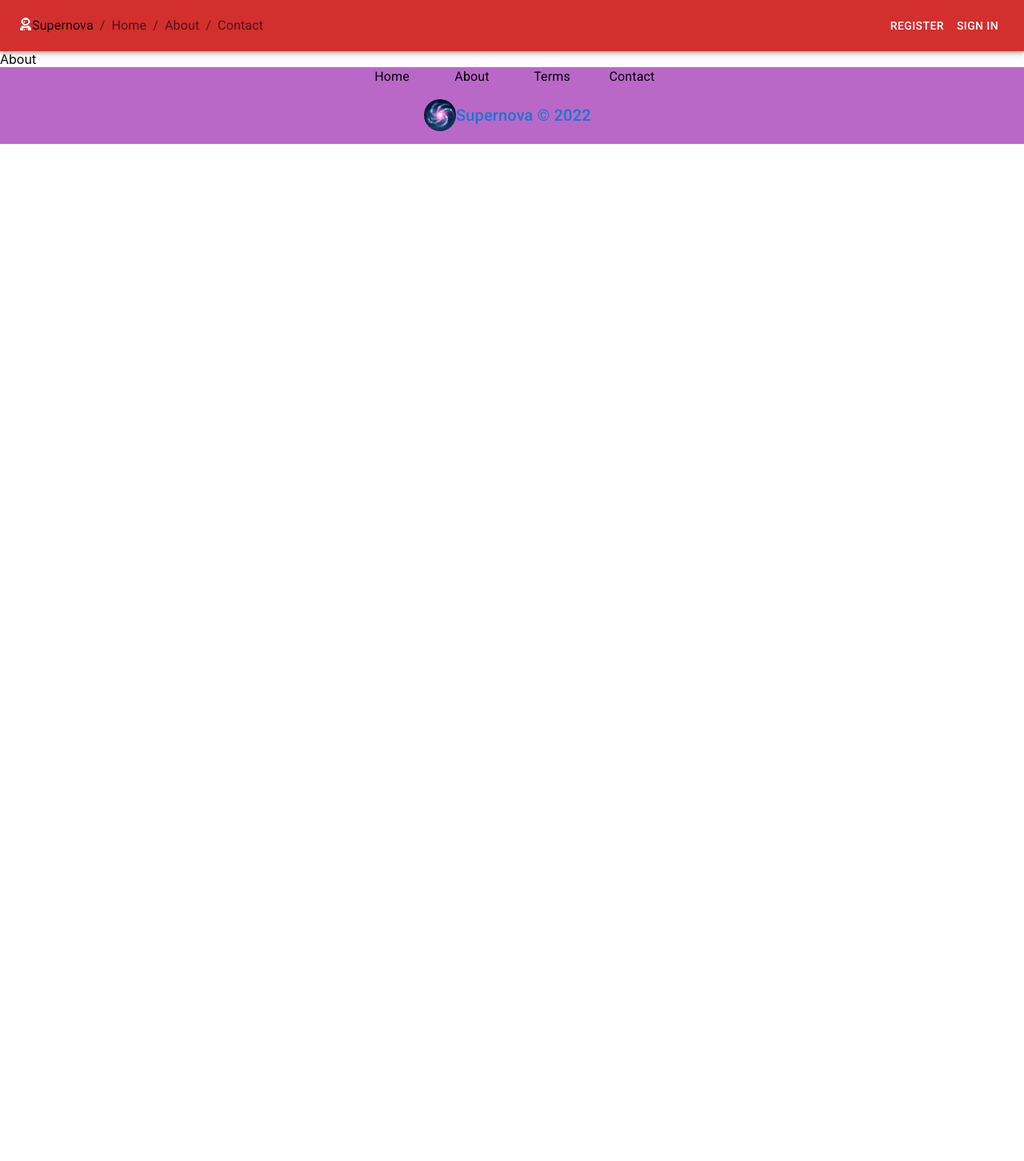
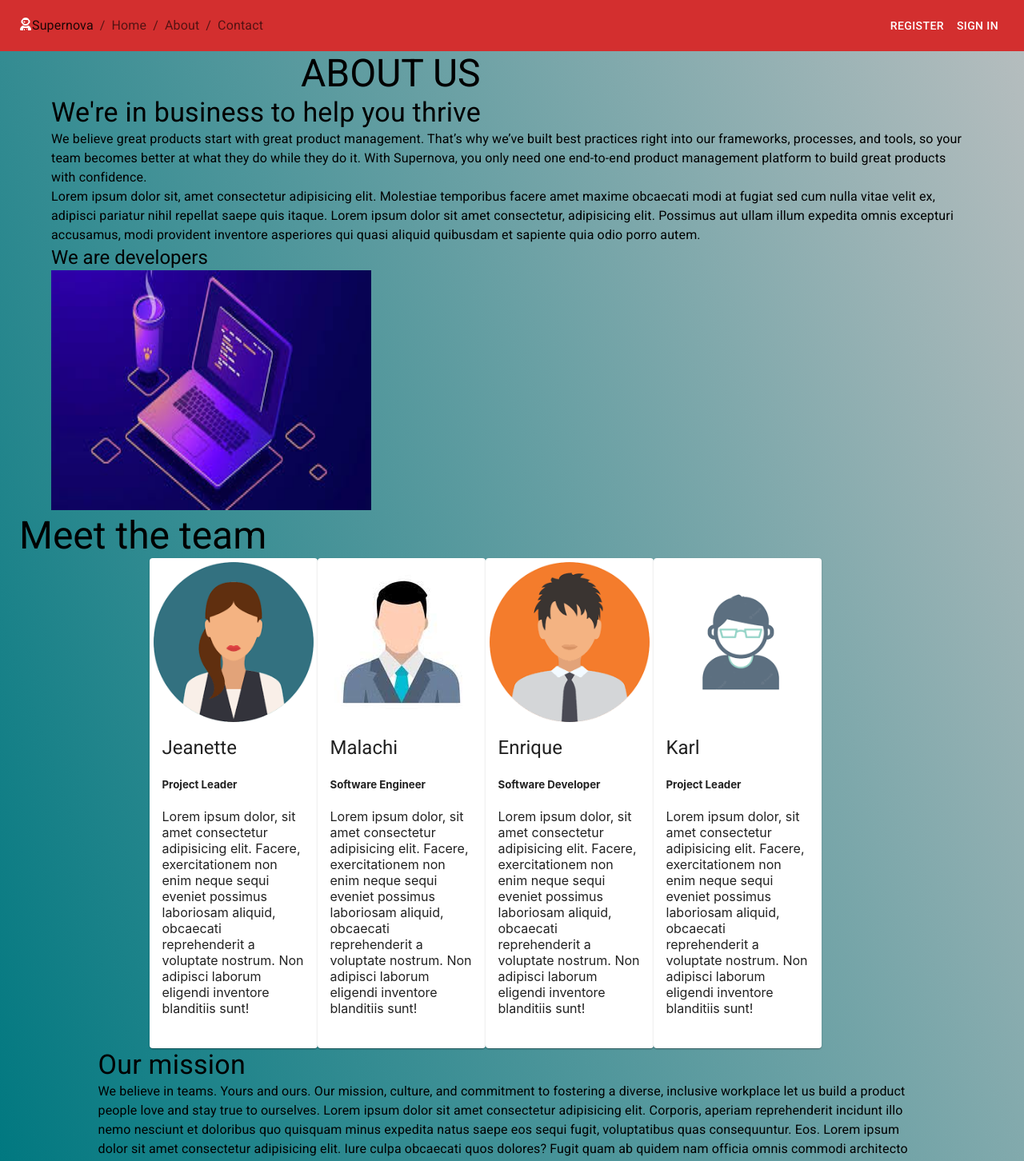
Before and after one commit to MalachiNichols/super-react, a React (Create React App) app: page /about in a window 1280 px wide. Shown: the top 1452 px of the page at 80% size. Before the commit the page ends 800 px from the top, so only its background shows below. Built offline with nearby package versions, Linux system fonts and the light colour scheme.

Commit message:
updating about page

```diff
--- a/src/App.css
+++ b/src/App.css
@@ -1,38 +1,15 @@
-.App {
-  text-align: center;
+#page-container {
+  position: relative;
+  min-height: 100vh;
 }
 
-.App-logo {
-  height: 40vmin;
-  pointer-events: none;
+#content-wrap {
+  padding-bottom: 7rem;
 }
 
-@media (prefers-reduced-motion: no-preference) {
-  .App-logo {
-    animation: App-logo-spin infinite 20s linear;
-  }
-}
-
-.App-header {
-  background-color: #282c34;
-  min-height: 100vh;
-  display: flex;
-  flex-direction: column;
-  align-items: center;
-  justify-content: center;
-  font-size: calc(10px + 2vmin);
-  color: white;
-}
-
-.App-link {
-  color: #61dafb;
-}
-
-@keyframes App-logo-spin {
-  from {
-    transform: rotate(0deg);
-  }
-  to {
-    transform: rotate(360deg);
-  }
-}
+/* #footer {
+  position: absolute;
+  bottom: 0;
+  width: 100%;
+  height: 2.5rem;
+} */
--- a/src/App.js
+++ b/src/App.js
@@ -12,6 +12,8 @@ import Footer from './pages/Footer'
 function App() {
   return (
     <Router>
+      <div id='page-container'>
+        <div id='content-wrap'>
           <Navbar />
           <Routes>
             <Route path='/' element={<Home />} />
@@ -21,7 +23,9 @@ function App() {
             <Route path='/signin' element={<SignIn />} />
             <Route path='/*' element={<Error/>} />
           </Routes>
-      <Footer />
+        </div>
+        <Footer id='footer' />
+      </div>
     </Router>
   );
 }
--- a/src/pages/About.js
+++ b/src/pages/About.js
@@ -1,9 +1,183 @@
-import React from 'react'
+import { Typography, Card, CardContent, CardMedia, Grid } from "@mui/material";
+import { Container } from "@mui/system";
+import React from "react";
 
 const About = () => {
   return (
-    <div>About</div>
-  )
-}
+    <Container sx={{ background: 'linear-gradient(70deg,#007880, #b5bdbe)' }} maxWidth={false}>
+      <Typography variant="h3" sx={{ ml: 44 }}>ABOUT US</Typography>
+      <Container>
+        <div class="container">
+          <div class="row">
+            <div class="col-lg-6 mt-5" id="thriveHeader">
+              <Typography variant="h4">
+                We're in business to help you thrive
+              </Typography>
+              <Typography variant="body1">
+                We believe great products start with great product management.
+                That’s why we’ve built best practices right into our frameworks,
+                processes, and tools, so your team becomes better at what they
+                do while they do it. With Supernova, you only need one
+                end-to-end product management platform to build great products
+                with confidence.
+              </Typography>
+              <Typography variant="body1">
+                Lorem ipsum dolor sit, amet consectetur adipisicing elit.
+                Molestiae temporibus facere amet maxime obcaecati modi at fugiat
+                sed cum nulla vitae velit ex, adipisci pariatur nihil repellat
+                saepe quis itaque. Lorem ipsum dolor sit amet consectetur,
+                adipisicing elit. Possimus aut ullam illum expedita omnis
+                excepturi accusamus, modi provident inventore asperiores qui
+                quasi aliquid quibusdam et sapiente quia odio porro autem.
+              </Typography>
+            </div>
 
-export default About
+            <div class="col-lg-5 offset-lg-1 my-5">
+              <Typography variant="h5" id="developerHeader">
+                We are developers
+              </Typography>
+              <img
+                id="computerImg"
+                src="assets/computer img.jpg"
+                alt="computer"
+                width="400"
+                height="300"
+              />
+            </div>
+          </div>
+        </div>
+      </Container>
+      <Typography variant="h3" color="color: azure;">
+        Meet the team
+      </Typography>
+
+    {/* Profiles start HERE!!!! */}
+    {/* Jeanette  */}
+
+      <Grid xs container columnSpacing={8} sx={{ mx: "auto", width: 1035 }}>
+        <Grid item>
+          <Card sx={{ width: 210 }}>
+            <CardMedia
+              sx={{ height: 200, width: 200, ml: '5px', mt: '5px' }}
+              image="assets/Jay.png"
+              title="Jeanette's pic"
+            />
+            <CardContent>
+              <Typography variant="h5" component="div">
+                Jeanette
+              </Typography>
+              {/* <img src="assets/Jay.png" class="card-img-top" alt="jeanette" /> */}
+              <Typography variant="h5" class="card-title">
+                Project Leader
+              </Typography>
+              <Typography variant="body1" class="card-text">
+                Lorem ipsum dolor, sit amet consectetur adipisicing elit.
+                Facere, exercitationem non enim neque sequi eveniet possimus
+                laboriosam aliquid, obcaecati reprehenderit a voluptate nostrum.
+                Non adipisci laborum eligendi inventore blanditiis sunt!
+              </Typography>
+            </CardContent>
+          </Card>
+        </Grid>
+
+        {/* Malachi  */}
+
+        <Grid item class="card h-100">
+        <Card sx={{ width: 210 }}>
+            <CardMedia
+              sx={{ height: 200, width: 200, ml: '5px', mt: '5px' }}
+              image="assets/mal.jpg"
+              title="Jeanette's pic"
+            />
+            <CardContent>
+              <Typography variant="h5" component="div">
+                Malachi
+              </Typography>
+              {/* <img src="assets/Jay.png" class="card-img-top" alt="jeanette" /> */}
+              <Typography variant="h5" class="card-title">
+                Software Engineer
+              </Typography>
+              <Typography variant="body1" class="card-text">
+                Lorem ipsum dolor, sit amet consectetur adipisicing elit.
+                Facere, exercitationem non enim neque sequi eveniet possimus
+                laboriosam aliquid, obcaecati reprehenderit a voluptate nostrum.
+                Non adipisci laborum eligendi inventore blanditiis sunt!
+              </Typography>
+            </CardContent>
+          </Card>
+        </Grid>
+
+      {/* Ricky  */}
+
+        <Grid item class="card h-100">
+        <Card sx={{ width: 210 }}>
+            <CardMedia
+              sx={{ height: 200, width: 200, ml: '5px', mt: '5px' }}
+              image="assets/ric.png"
+              title="Jeanette's pic"
+            />
+            <CardContent>
+              <Typography variant="h5" component="div">
+                Enrique
+              </Typography>
+              {/* <img src="assets/Jay.png" class="card-img-top" alt="jeanette" /> */}
+              <Typography variant="h5" class="card-title">
+                Software Developer
+              </Typography>
+              <Typography variant="body1" class="card-text">
+                Lorem ipsum dolor, sit amet consectetur adipisicing elit.
+                Facere, exercitationem non enim neque sequi eveniet possimus
+                laboriosam aliquid, obcaecati reprehenderit a voluptate nostrum.
+                Non adipisci laborum eligendi inventore blanditiis sunt!
+              </Typography>
+            </CardContent>
+          </Card>
+        </Grid>
+
+      {/* Karl  */}
+
+        <Grid item class="card h-100">
+        <Card sx={{ width: 210 }}>
+            <CardMedia
+              sx={{ height: 200, width: 200, ml: '5px', mt: '5px' }}
+              image="assets/kar.png"
+              title="Jeanette's pic"
+            />
+            <CardContent>
+              <Typography variant="h5" component="div">
+                Karl
+              </Typography>
+              {/* <img src="assets/Jay.png" class="card-img-top" alt="jeanette" /> */}
+              <Typography variant="h5" class="card-title">
+                Project Leader
+              </Typography>
+              <Typography variant="body1" class="card-text">
+                Lorem ipsum dolor, sit amet consectetur adipisicing elit.
+                Facere, exercitationem non enim neque sequi eveniet possimus
+                laboriosam aliquid, obcaecati reprehenderit a voluptate nostrum.
+                Non adipisci laborum eligendi inventore blanditiis sunt!
+              </Typography>
+            </CardContent>
+          </Card>
+        </Grid>
+        <Grid class="row">
+            <Typography variant="h4">Our mission</Typography>
+            <Typography variant="body1">
+              We believe in teams. Yours and ours. Our mission, culture, and
+              commitment to fostering a diverse, inclusive workplace let us
+              build a product people love and stay true to ourselves. Lorem
+              ipsum dolor sit amet consectetur adipisicing elit. Corporis,
+              aperiam reprehenderit incidunt illo nemo nesciunt et doloribus quo
+              quisquam minus expedita natus saepe eos sequi fugit, voluptatibus
+              quas consequuntur. Eos. Lorem ipsum dolor sit amet consectetur
+              adipisicing elit. Iure culpa obcaecati quos dolores? Fugit quam ab
+              quidem nam officia omnis commodi architecto qui, incidunt et
+              quibusdam libero fugiat, expedita adipisci?
+            </Typography>
+        </Grid>
+      </Grid>
+    </Container>
+  );
+};
+
+export default About;
--- a/src/pages/Footer.js
+++ b/src/pages/Footer.js
@@ -11,9 +11,9 @@ const Footer = () => {
   return (
     <Container
       maxWidth={false}
-      sx={{ backgroundColor: theme.palette.secondary.light }}
+      sx={{ backgroundColor: theme.palette.secondary.light, position: 'absolute', bottom: 0, height: '7rem' }}
     >
-      <Box sx={{ mx: "auto", width: 400, mb: 2 }}>
+      <Box sx={{ mx: "auto", width: 500, my: 2 }}>
         <Grid xs container columns={12}>
           <Grid item xs align="center">
             <Link variant="body1" color="black" underline="hover" href="">
--- a/src/pages/Home.js
+++ b/src/pages/Home.js
@@ -24,6 +24,7 @@ const Home = () => {
         </Box>
 
       </Container>
+      <hr />
       <Container class="middle section">
         <Typography variant='h6' align='center'>How to use a Kanban Board?</Typography>
         <Box sx={{ mb: 2, mx: 'auto', width: 600, backgroundColor: 'purple', p: 5, borderRadius: 10}}>
@@ -39,6 +40,7 @@ const Home = () => {
           </Typography>
         </Box>
       </Container>
+      <hr />
       <Container class="section" style={{background: 'aliceblue'}}>
         <Typography variant='h6' align='center'>History of the Kanban Board</Typography>
         <Box sx={{ mb: 2, mx: 'auto', width: 600, backgroundColor: 'purple', p: 5, borderRadius: 10}}>
```
Lines whose indentation alone changed are shown as unchanged.
